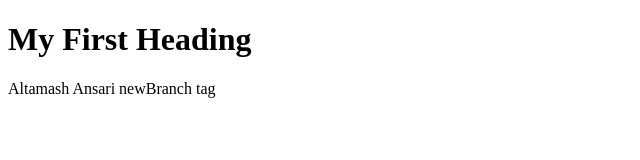
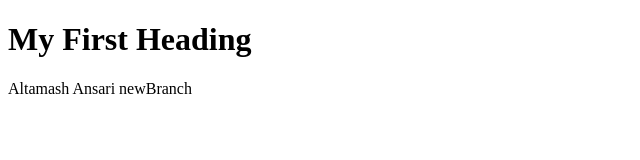
Before and after one commit to priyankamistry09/extension_test, a website: page client/index.html in a window 1280 px wide. Shown: the full height of the page, 0-640 px from the left. Drawn offline with Linux system fonts and the light colour scheme.

Commit message:
update index

```diff
--- a/client/index.html
+++ b/client/index.html
@@ -4,7 +4,7 @@
 
 	<h1>My First Heading</h1>
 
-	<p>Altamash Ansari newBranch tag</p>
+	<p>Altamash Ansari newBranch</p>
 
 </body>
 </html>
```
